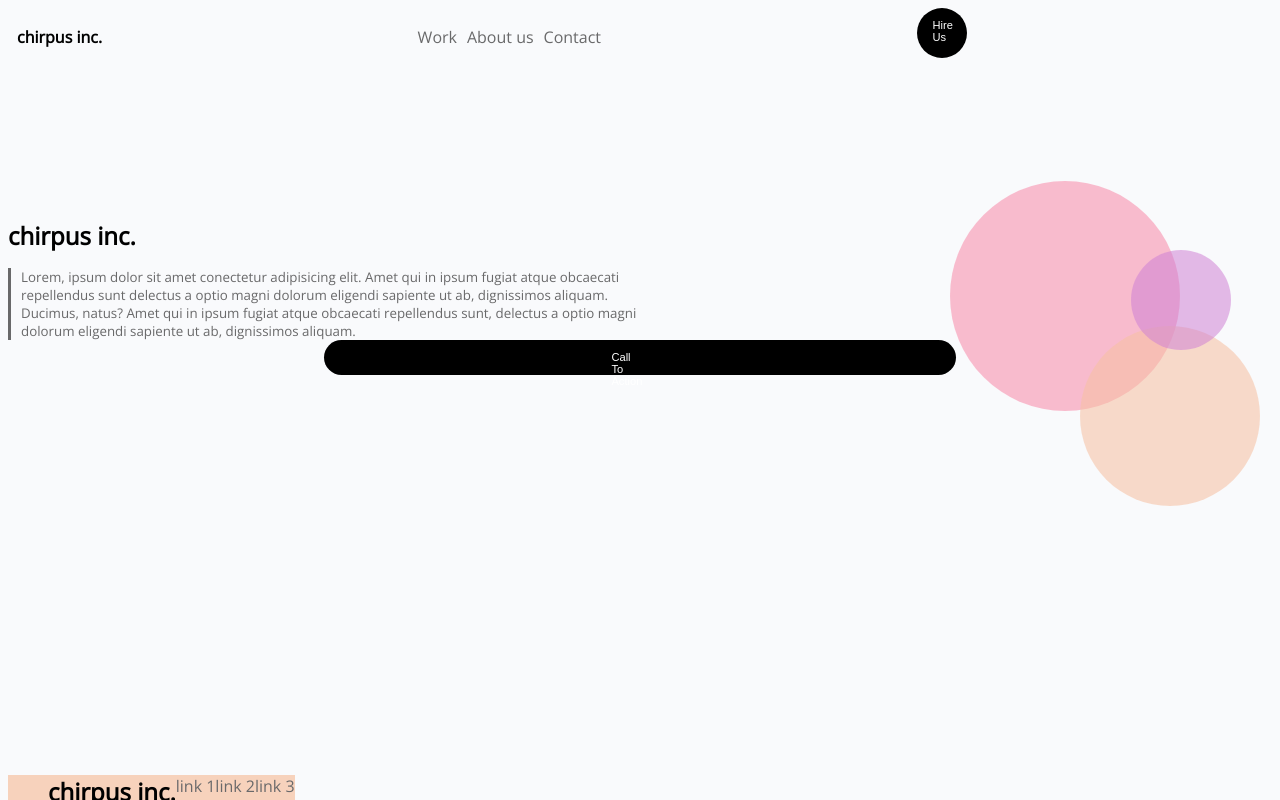
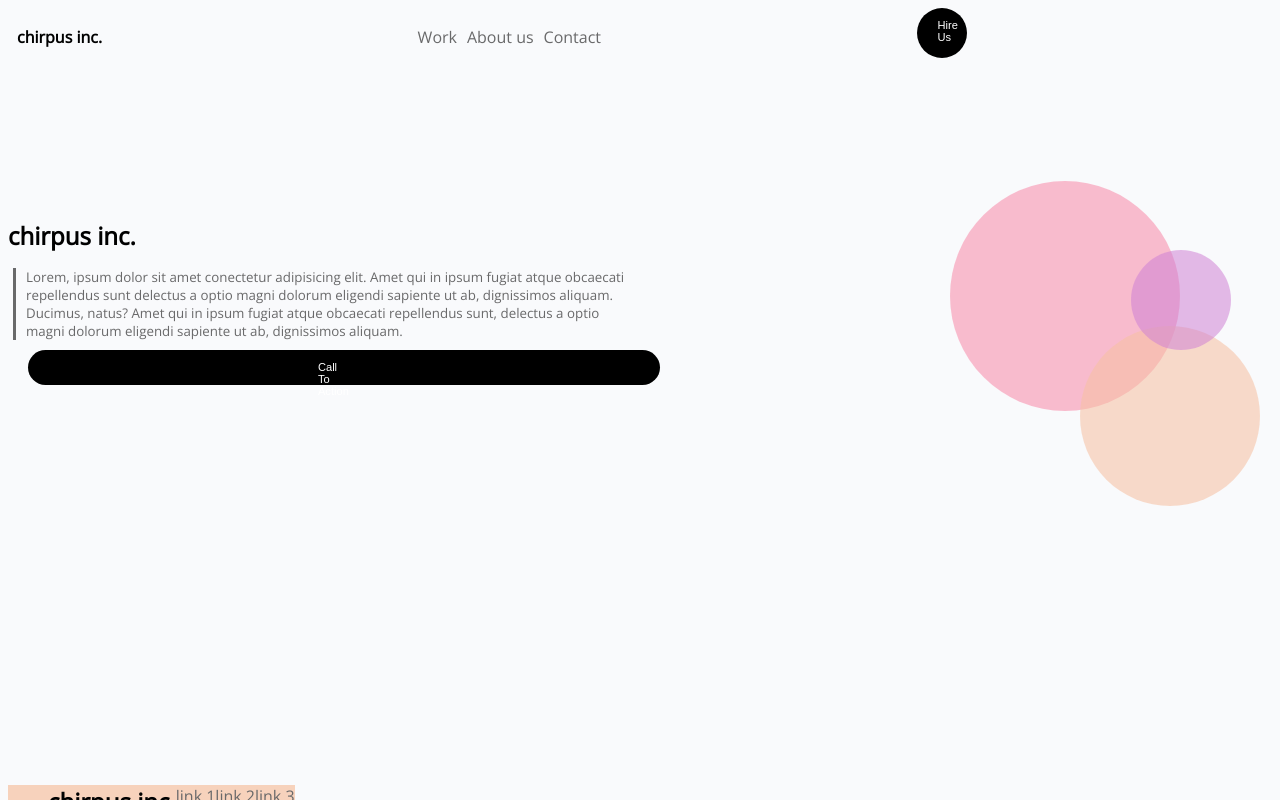
Before and after one commit to jpeysakhova17/HTML-CSS-Lab-, a plain HTML site: page index.html in a window 1280 px wide. Drawn offline with nearby package versions, Linux system fonts and the light colour scheme.

Commit message:
everything other than footer

```diff
--- a/style.css
+++ b/style.css
@@ -33,6 +33,7 @@ button {
     background: none;
     border: none;
     color: #FFF;
+    text-align: center;
 }
 
 .button1 {
@@ -56,7 +57,6 @@ button {
     border-radius: 50px;
     margin-left: 20px;
     margin-right: 20px;
-    margin: auto;
     text-align: center;
     width: 350px;
     height: 35px;
@@ -88,8 +88,7 @@ p {
     position: relative;
     padding-left: 10px;
     margin-left: 5px;
-    margin-bottom: 5px;
-    margin: auto;
+    margin-bottom: 10px;
     text-align: left;
     color: #69696a;
     font-size: smaller;
```
